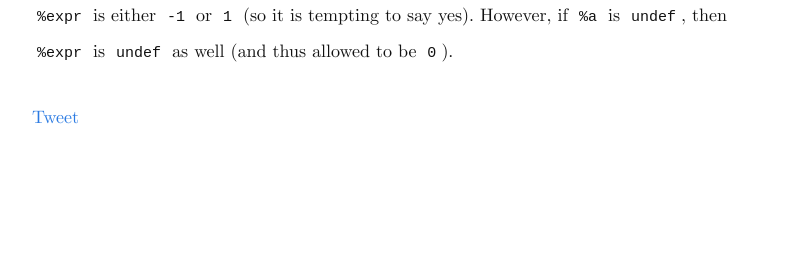
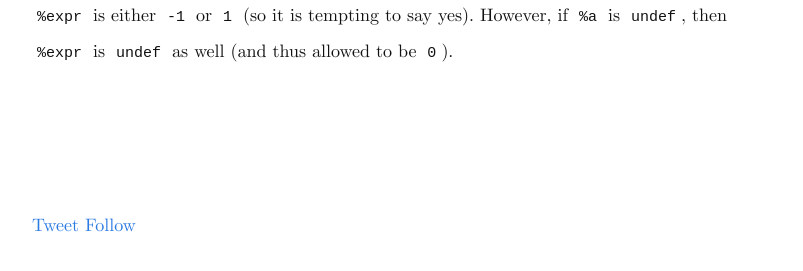
Before and after one commit to sanjoy/playingwithpointers.com, a Jekyll site: the page built from _posts/2015-12-29-problem-with-undef.markdown, in a window 1280 px wide and 900 px high, scrolled down 2014 px. Shown: the part 626-897 px from the top of the window, without its empty margins (238-1041 px from the left). Built offline with Jekyll 4.4.1, drawn with Linux system fonts in a browser that asks for light colours; comment, search, counter and statistics services are not loaded; before the commit the page ends 2806 px from its top, so only the background shows below that.

Commit message:
add follow button

```diff
--- a/_layouts/post.html
+++ b/_layouts/post.html
@@ -11,7 +11,9 @@ layout: default
   </article>
 </div>
 
+<br/><br/><br/>
 <a href="https://twitter.com/share" class="twitter-share-button" data-via="SCombinator" data-size="large">Tweet</a>
+<a class="twitter-follow-button" href="https://twitter.com/SCombinator" data-size="large" data-show-count="false" data-show-screen-name="false">Follow</a>
 <script>!function(d,s,id){var js,fjs=d.getElementsByTagName(s)[0],p=/^http:/.test(d.location)?'http':'https';if(!d.getElementById(id)){js=d.createElement(s);js.id=id;js.src=p+'://platform.twitter.com/widgets.js';fjs.parentNode.insertBefore(js,fjs);}}(document, 'script', 'twitter-wjs');</script>
 
 <div id="disqus_thread"></div>
```
